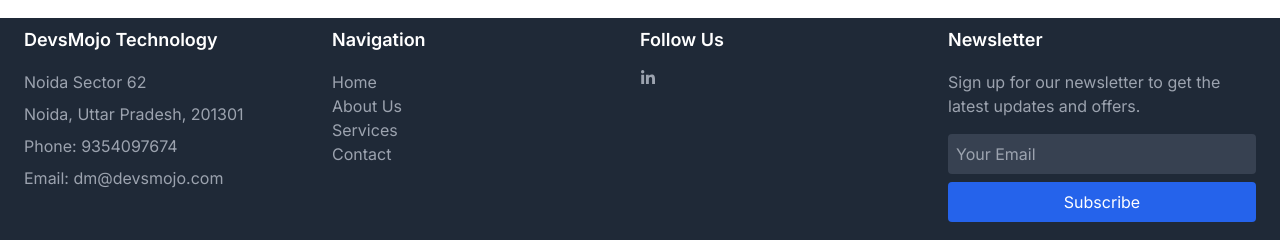
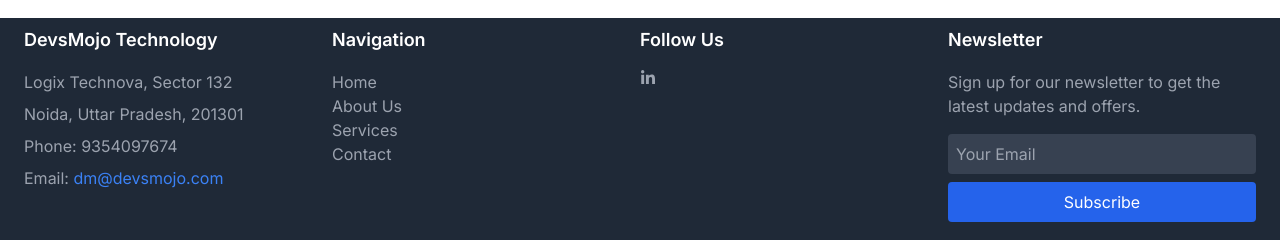
Before and after one commit to rrahul009/devsmojo, a Next.js app: page / in a window 1280 px wide. Shown: the part 5117-5357 px from the top of the page. Built offline with nearby package versions, Linux system fonts and the light colour scheme; what chartjs-plugin-datalabels would draw is missing.

Commit message:
address changes

```diff
--- a/src/components/Footer.js
+++ b/src/components/Footer.js
@@ -10,16 +10,14 @@
         <div className="flex flex-wrap justify-between">
           {/* Company Info */}
           <div className="w-full md:w-1/4 mb-6">
-            <h3 className="text-lg font-semibold mb-4">DevsMojo Technology</h3>
-            <p className="text-gray-400 mb-2"> Noida  Sector 62</p>
-            <p className="text-gray-400 mb-2">Noida, Uttar Pradesh, 201301</p>
-            <p className="text-gray-400 mb-2">Phone: 9354097674
+  <h3 className="text-lg font-semibold mb-4">DevsMojo Technology</h3>
+  <p className="text-gray-400 mb-2">Logix Technova, Sector 132</p>
+  <p className="text-gray-400 mb-2">Noida, Uttar Pradesh, 201301</p>
+  <p className="text-gray-400 mb-2">Phone: 9354097674</p>
+  <p className="text-gray-400">Email: <a href="mailto:dm@devsmojo.com" className="text-blue-500 hover:underline">dm@devsmojo.com</a></p>
+</div>
 
-            </p>
-            <p className="text-gray-400">Email: dm@devsmojo.com
 
-            </p>
-          </div>
 
           {/* Navigation Links */}
           <div className="w-full md:w-1/4 mb-6">
```
